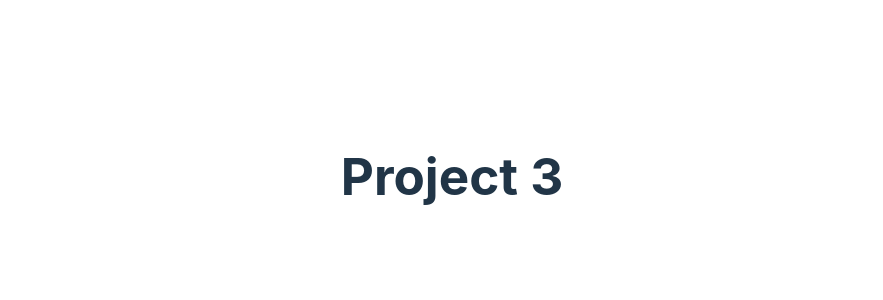
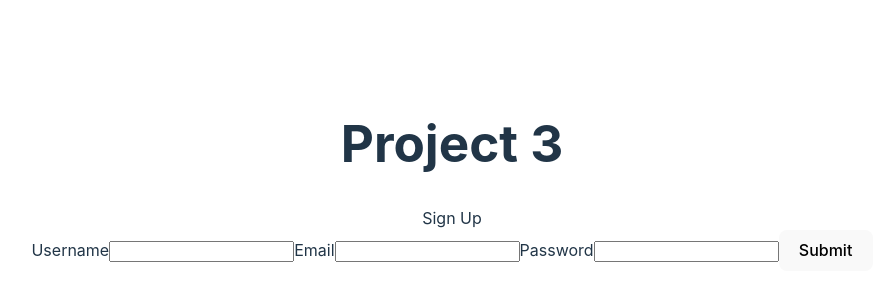
Before and after one commit to ykztenoks/ed-profile-front, a React (Vite) app: page /signUp in a window 1280 px wide. Before the commit this address had no page. Shown: the part 224-524 px from the top of the page, without its empty margins (188-1071 px from the left). Built offline with nearby package versions, Linux system fonts and the light colour scheme; no server answers.

Commit message:
added signup/login functionatlity and impletemented JWT tokens and Session context

```diff
--- a/src/App.jsx
+++ b/src/App.jsx
@@ -1,26 +1,30 @@
-import { useState } from 'react'
-import './App.css'
-import { Route, Routes } from 'react-router-dom'
-import HomePage from './Pages/HomePage'
-import ProductPage from './Pages/ProductPage'
-import SellProductPage from './Pages/SellProductPage'
-import UpdatePage from './Pages/UpdatePage'
+import { useState } from "react";
+import "./App.css";
+import { Route, Routes } from "react-router-dom";
+import HomePage from "./Pages/HomePage";
+import ProductPage from "./Pages/ProductPage";
+import SellProductPage from "./Pages/SellProductPage";
+import UpdatePage from "./Pages/UpdatePage";
+import SignUpPage from "./Pages/SignUpPage";
+import LoginPage from "./Pages/LoginPage";
+import ProfilePage from "./Pages/ProfilePage";
 
 function App() {
-  const [count, setCount] = useState(0)
-
   return (
     <div className="App">
-    <h1>Project 3</h1>
-     <Routes>
-     <Route path='/' element={<HomePage/>} />
-     <Route path='/products/:productId' element={<ProductPage/>} />
-     <Route path='/products/new' element={<SellProductPage/>} />
-     <Route path='/products/update/:productId' element={<UpdatePage/>} />
-      <Route path='x' element={<h1>404 Not Found</h1>} />
-     </Routes>
+      <h1>Project 3</h1>
+      <Routes>
+        <Route path="/" element={<HomePage />} />
+        <Route path="/products/:productId" element={<ProductPage />} />
+        <Route path="/products/new" element={<SellProductPage />} />
+        <Route path="/products/update/:productId" element={<UpdatePage />} />
+        <Route path="/signUp" element={<SignUpPage />} />
+        <Route path="/login" element={<LoginPage />} />
+        <Route path = '/profile' element ={<ProfilePage />} />
+        <Route path="x" element={<h1>404 Not Found</h1>} />
+      </Routes>
     </div>
-  )
+  );
 }
 
-export default App
+export default App;
--- /dev/null
+++ b/src/Contexts/SessionContext.jsx
@@ -0,0 +1,39 @@
+import { createContext } from "react";
+import { useState, useEffect } from "react";
+
+export const SessionContext = createContext();
+
+const SessionContextProvider = ({ children }) => {
+  const [token, setToken] = useState();
+
+const verifyToken = async jwt => {
+    const response = await fetch("http://localhost:5005/verify", {
+      method: "POST",
+      headers: {
+        Authorization: `Bearer ${jwt}`
+      }
+    });
+    const parsed = await response.json()
+    console.log(parsed)
+    setToken(jwt)
+  };
+
+  useEffect(() => {
+    const localToken = window.localStorage.getItem("authToken");
+    verifyToken(localToken)
+  }, []);
+
+  useEffect(() => {
+    console.log(token);
+    if (token) {
+      window.localStorage.setItem("authToken", token);
+    }
+  }, [token]);
+
+  return (
+    <SessionContext.Provider value={{ token, setToken }}>
+      {children}
+    </SessionContext.Provider>
+  );
+};
+export default SessionContextProvider;
--- /dev/null
+++ b/src/Pages/LoginPage.jsx
@@ -0,0 +1,57 @@
+import React from "react";
+import AuthForm from "../components/AuthForm";
+import { useState } from "react";
+import { useNavigate } from "react-router-dom";
+import { SessionContext } from "../Contexts/SessionContext";
+import { useContext } from "react";
+
+
+export default function LoginPage() {
+    const navigate = useNavigate()
+
+    const { setToken } = useContext(SessionContext)
+
+  const [userName, setUserName] = useState("");
+  const [passwordHash, setPasswordHash] = useState("");
+  const [email, setEmail] = useState("");
+
+  const handleSubmit = async (event) => {
+    event.preventDefault();
+
+    console.log({ userName, email, passwordHash });
+    try {
+    const response = await fetch("http://localhost:5005/login", {
+      method: "POST",
+      headers: {
+        "Content-Type": "application/json",
+      },
+      body: JSON.stringify({ userName, email, passwordHash }),
+    });
+    const parsed = await response.json();
+    console.log(parsed, "⭐️");
+    setToken(parsed.token)
+    console.log(response.status);
+    if (response.status === 200) {
+      navigate("/");
+    }} catch (error) {
+        console.log(error)
+    }
+    }
+
+
+  return (
+    <>
+      <div>Sign Up</div>
+      <AuthForm
+        userName={userName}
+        setUserName={setUserName}
+        passwordHash={passwordHash}
+        setPasswordHash={setPasswordHash}
+        email={email}
+        setEmail={setEmail}
+        onSubmit={handleSubmit}
+        isLogin
+      />
+    </>
+  );
+  }
--- /dev/null
+++ b/src/Pages/ProfilePage.jsx
@@ -0,0 +1,15 @@
+import React, { useContext } from 'react'
+import { SessionContext } from '../Contexts/SessionContext'
+import { Navigate } from 'react-router-dom'
+
+export default function ProfilePage() {
+const { token } = useContext(SessionContext)
+console.log(token, '🪙')
+if (!token) {
+    return <p>Loading...</p>
+}
+
+  return (
+    <div>Profile Page</div>
+  )
+}
--- /dev/null
+++ b/src/Pages/SignUpPage.jsx
@@ -0,0 +1,41 @@
+import React, { useState } from "react";
+import AuthForm from "../components/AuthForm";
+import { useNavigate } from "react-router-dom";
+
+export default function SignUpPage() {
+  const navigate = useNavigate()
+  const [userName, setUserName] = useState("");
+  const [passwordHash, setPasswordHash] = useState("");
+  const [email, setEmail] = useState("");
+
+  const handleSubmit = async () => {
+    console.log({ userName, email, passwordHash });
+    const response = await fetch("http://localhost:5005/signUp", {
+      method: "POST",
+      headers: {
+        "Content-Type": "application/json",
+      },
+      body: JSON.stringify({ userName, email, passwordHash }),
+    });
+    const parsed = await response.json();
+    console.log(parsed);
+    if (response.status === 201) {
+    navigate("/login");
+    }
+  };
+
+  return (
+    <>
+      <div>Sign Up</div>
+      <AuthForm
+        userName={userName}
+        setUserName={setUserName}
+        passwordHash={passwordHash}
+        setPasswordHash={setPasswordHash}
+        email={email}
+        setEmail={setEmail}
+        onSubmit={handleSubmit}
+      />
+    </>
+  );
+}
--- /dev/null
+++ b/src/components/AuthForm.jsx
@@ -0,0 +1,47 @@
+import React from "react";
+
+export default function AuthForm ({
+  userName,
+  passwordHash,
+  email,
+  setUserName,
+  setPasswordHash,
+  setEmail,
+  onSubmit,
+  isLogin = false,
+}) {
+  const submitCallback = (event) => {
+    event.preventDefault();
+    handleSubmit();
+  };
+
+  return (
+    <form onSubmit={onSubmit}>
+      <label>
+        Username
+        <input
+          type="text"
+          value={userName}
+          onChange={(event) => setUserName(event.target.value)}
+        />
+      </label>
+      <label>
+        Email
+        <input
+          type="email"
+          value={email}
+          onChange={(event) => setEmail(event.target.value)}
+        />
+      </label>
+      <label>
+        Password
+        <input
+          type="password"
+          value={passwordHash}
+          onChange={(event) => setPasswordHash(event.target.value)}
+        />
+      </label>
+      <button type="submit">{isLogin ? "Login" : "Submit"}</button>
+    </form>
+  );
+}
--- a/src/main.jsx
+++ b/src/main.jsx
@@ -2,12 +2,15 @@ import React from 'react'
 import ReactDOM from 'react-dom/client'
 import { BrowserRouter } from 'react-router-dom'
 import App from './App'
+import SessionContextProvider from './Contexts/SessionContext'
 import './index.css'
 
 ReactDOM.createRoot(document.getElementById('root')).render(
   <React.StrictMode>
   <BrowserRouter>
+  <SessionContextProvider>
     <App />
+    </SessionContextProvider>
     </BrowserRouter>
   </React.StrictMode>,
 )
```
Also changed, not shown: src/components/DeleteProduct.jsx (deleted).
